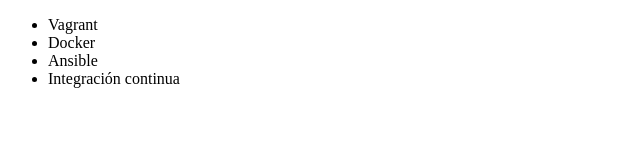
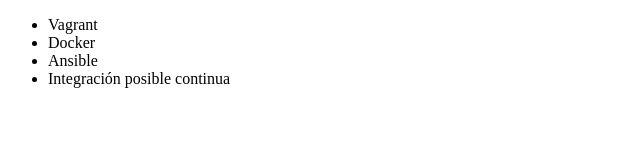
Before and after one commit to martinvasile/pruebagitalura, a plain HTML site: page index.html in a window 1280 px wide. Shown: the full height of the page, 0-640 px from the left. Drawn offline with Linux system fonts and the light colour scheme.

Commit message:
Arreglado la inclusión de una palabra

```diff
--- a/index.html
+++ b/index.html
@@ -9,7 +9,7 @@
          <li> Vagrant </li>
          <li> Docker </li>
          <li> Ansible </li>
-         <li> Integración continua </li>
+         <li> Integración posible continua </li>
      </ul>
 </body>
 </html>
```
